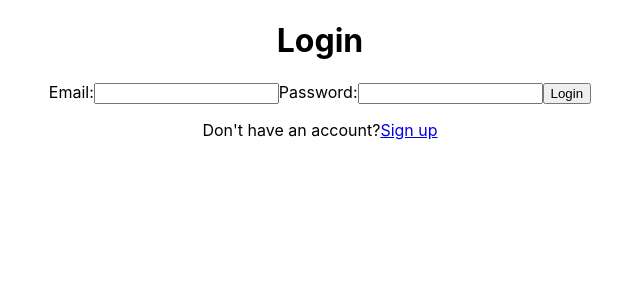
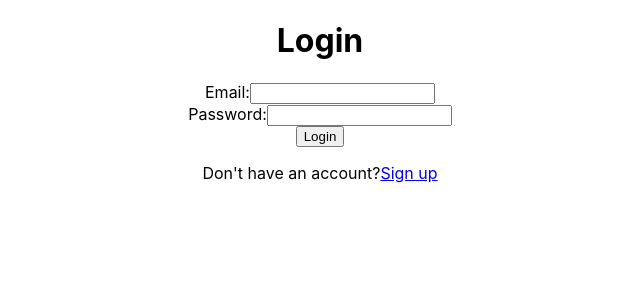
Before and after one commit to omelettech/101400761_comp3123_assignment2, a React (Create React App) app: page /login in a window 1280 px wide. Shown: the top 300 px of the page, without its empty margins (320-960 px from the left). Built offline with nearby package versions, Linux system fonts and the light colour scheme.

Commit message:
Centered form

```diff
--- a/src/screens/Login/Login.tsx
+++ b/src/screens/Login/Login.tsx
@@ -34,7 +34,7 @@ const Login: React.FC = () => {
     return (
         <div style={{display: "flex", flexDirection: "column", alignItems: "center", justifyContent: "center"}}>
             <h1>Login</h1>
-            {!loading && <form>
+            {!loading && <form style={{display: "flex", flexDirection: "column", alignItems: "center", justifyContent: "center"}}>
                 <label>
                     Email:
                     <input value={email} type="email" required onChange={(e)=>setEmail(e.target.value)}/>
```
